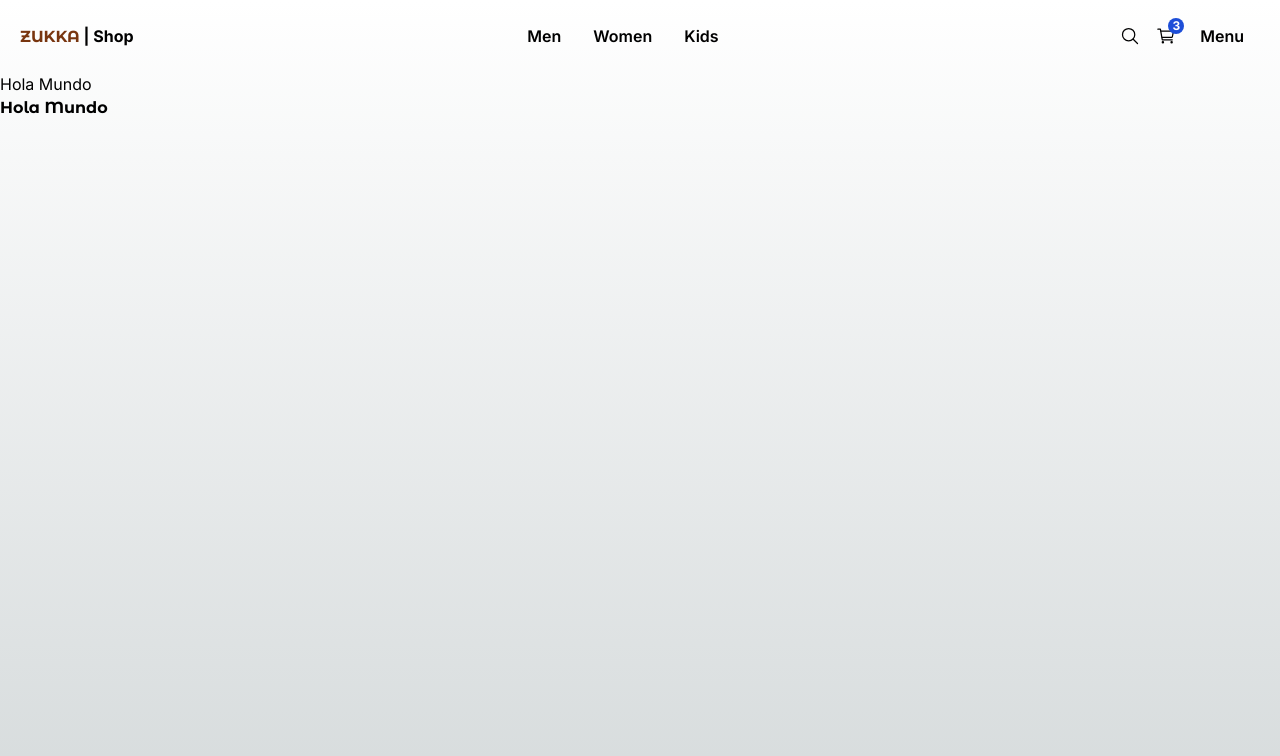
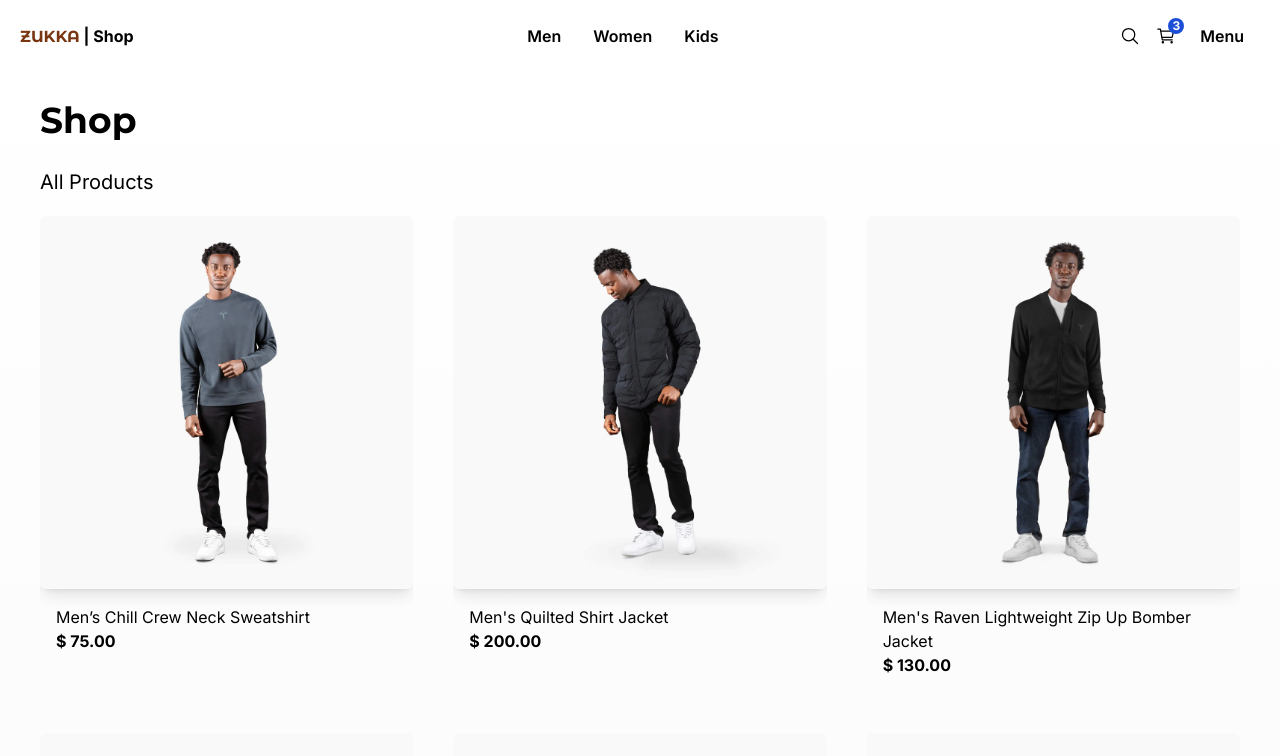
Before and after one commit to jockeer/zukka-shop, a Next.js app: page / in a window 1280 px wide. Shown: the top 756 px of the page. Built offline with nearby package versions, Linux system fonts and the light colour scheme.

Commit message:
Grid component added

```diff
--- a/src/app/(shop)/layout.tsx
+++ b/src/app/(shop)/layout.tsx
@@ -4,7 +4,9 @@
   return (
     <main className="min-h-screen">
         <TopMenu />
-        {children}
+        <div className="px-0 sm:px-10">
+          {children}
+        </div>
     </main>
   );
 }
--- a/src/app/(shop)/page.tsx
+++ b/src/app/(shop)/page.tsx
@@ -1,10 +1,14 @@
-import { titleFont } from "@/config/fonts";
+import { ProductGrid, Title } from "@/components";
+import { initialData } from "@/seed/seed";
+
+const products = initialData.products;
 
 export default function HomePage() {
   return (
-    <div>
-      Hola Mundo
-      <h1 className={`${titleFont.className} font-bold`}>Hola Mundo</h1>
-    </div>
+    <>
+      <Title title='Shop' subtitle="All Products" className="mb-2"/>
+
+      <ProductGrid products={products}/>
+    </>
   )
 }
--- a/src/components/index.ts
+++ b/src/components/index.ts
@@ -1,2 +1,5 @@
 export { TopMenu } from './ui/top-menu/TopMenu';
 export { PageNotFound } from './ui/not-found/PageNotFound';
+export { Title } from './ui/title/Title';
+export { ProductGrid } from './products/product-grid/ProductGrid';
+export { ProductGridItem } from './products/product-grid/ProductGridItem';
--- /dev/null
+++ b/src/components/products/product-grid/ProductGrid.tsx
@@ -0,0 +1,16 @@
+import { Product } from "@/interfaces"
+import { ProductGridItem } from "./ProductGridItem"
+
+interface Props {
+    products: Product[]
+}
+
+export const ProductGrid = ({ products }: Props) => {
+  return (
+    <div className="grid grid-cols-2 sm:grid-cols-3 gap-10 mb-10">
+        {products.map( product => (
+            <ProductGridItem key={product.slug} product={product}/>
+        ))}
+    </div>
+  )
+}
--- /dev/null
+++ b/src/components/products/product-grid/ProductGridItem.tsx
@@ -0,0 +1,36 @@
+'use client'
+import { Product } from "@/interfaces"
+import Image from "next/image";
+import Link from "next/link";
+import { useState } from "react";
+
+interface Props {
+    product: Product;
+}
+
+export const ProductGridItem = ({ product }: Props) => {
+
+    const [displayImage, setDisplayImage] = useState( product.images[0] )
+
+  return (
+    <div className="rounded-md overflow-hidden fade-in">
+         <Link href={`/product/${product.slug}`}>
+            <Image
+                onMouseEnter={ () => setDisplayImage(product.images[1])}
+                onMouseOut={ () => setDisplayImage(product.images[0])}
+                src={`/products/${displayImage}`}
+                alt={product.title}
+                className="w-full object-cover rounded-md shadow-lg"
+                width={500}
+                height={500}
+            />
+        </Link>
+        <div className="p-4 flex flex-col">
+            <Link className="hover:text-amber-900 font-normal hover:font-bold" href={`/product/${product.slug}`}>
+                {product.title}
+            </Link>
+            <span className="font-bold">$ {product.price.toFixed(2)}</span>
+        </div>
+    </div>
+  )
+}
--- /dev/null
+++ b/src/components/ui/title/Title.tsx
@@ -0,0 +1,21 @@
+import { titleFont } from '@/config/fonts';
+import React from 'react'
+
+interface Props {
+    title: string;
+    subtitle?: string;
+    className?: string;
+}
+export const Title = ({ title, subtitle, className }: Props ) => {
+  return (
+    <div className={`mt-3 ${className}`}>
+        <h1 className={`${titleFont.className} antialiased text-4xl font-semibold my-7`}>
+            {title}
+        </h1>
+
+        {subtitle && (
+            <h3 className='text-xl mb-5'>{subtitle}</h3>
+        )}
+    </div>
+  )
+}
--- /dev/null
+++ b/src/interfaces/index.ts
@@ -0,0 +1 @@
+export * from './product.interfaces';
```
Also changed, not shown: src/interfaces/product.interfaces.ts (added, +16 -0 lines).
